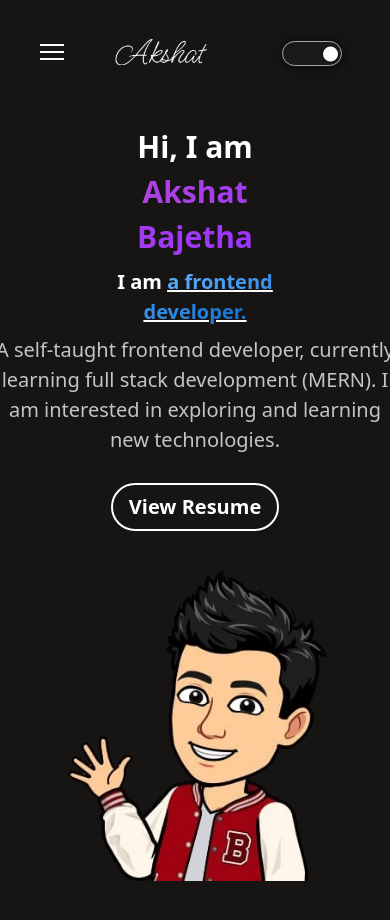
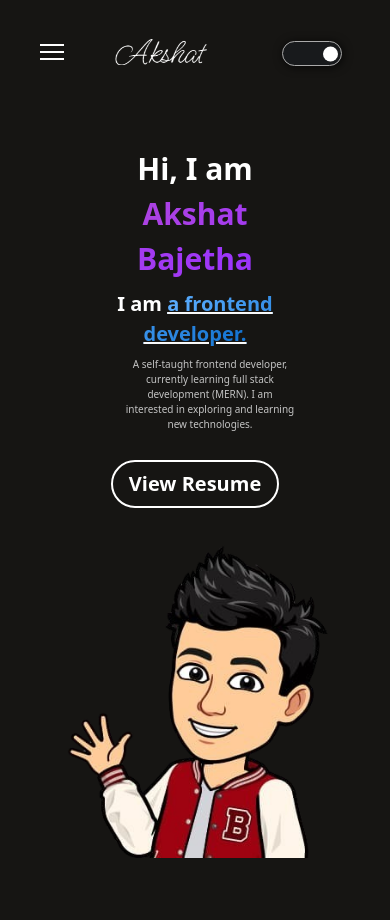
Before and after one commit to akshatbajetha/portfolio-website, a React (Vite) app: page / in a window 390 px wide. Shown: the top 920 px of the page. Built offline with nearby package versions, Linux system fonts and the light colour scheme.

Commit message:
Responsiveness

```diff
--- a/index.html
+++ b/index.html
@@ -3,7 +3,7 @@
   <head>
     <meta charset="UTF-8" />
     <link rel="icon" type="image/svg+xml" href="/avatar.png" />
-    <meta name="viewport" content="width=device-width, initial-scale=1.0" />
+    <meta name="viewport" content="width=device-width, initial-scale=1.0, maximum-scale=1.0, user-scalable=no" />
     <title>Akshat Bajetha</title>
   </head>
   <body class="dark:bg-background bg-white-background">
--- a/src/App.jsx
+++ b/src/App.jsx
@@ -7,9 +7,9 @@ function App() {
   const location = useLocation();
 
   useEffect(() => {
-    if (location.pathname === "/") {
+    if (location.pathname === "/" && window.innerWidth > 850) {
       document.body.style.overflowY = "hidden";
-    } else if (location.pathname === "/about") {
+    } else if (location.pathname === "/about" && window.innerWidth > 850) {
       document.body.style.overflow = "hidden";
     } else {
       document.body.style.overflowY = "auto";
--- a/src/components/LogoCarousel.jsx
+++ b/src/components/LogoCarousel.jsx
@@ -52,7 +52,7 @@ function LogoCarousel() {
       ];
 
   return (
-    <AppContainer className='p-4 m-4'>
+    <AppContainer className='p-4 m-4 logo-carousel'>
       <Wrapper>
         <Marquee>
           <MarqueeGroup>
--- a/src/index.css
+++ b/src/index.css
@@ -205,6 +205,19 @@ nav{
 
 @media (max-width: 850px) {
 
+  body{
+    overflow-x: hidden;
+    overflow-y: auto;
+  }
+
+  .logo-carousel{
+    max-width: 200px;
+  }
+
+  .brief {
+    width: 300px;
+  }
+
 
   .heading {
     font-size: 30px;
@@ -242,9 +255,12 @@ nav{
     padding-top: 10px;
   }
 
+
+
   .home-text{
-    font-size: 20px;
+    padding-left: 30px;
     margin: 0px 50px;
+    font-size: 10px;
   }
 
   .home-page{
@@ -269,7 +285,26 @@ nav{
   }
 
   .about-page{
-    width: 100vw;
+    flex-wrap: wrap;
+  }
+
+  .logo-carousel {
+    width: 100%;
+  }
+
+  .logo-carousel .Marquee {
+    width: 100%;
+    mask-image: linear-gradient(
+      to right,
+      hsl(0 0% 0% / 0),
+      hsl(0 0% 0% / 1) 5%,
+      hsl(0 0% 0% / 1) 95%,
+      hsl(0 0% 0% / 0)
+    );
+  }
+
+  .logo-carousel .ImageGroup {
+    width: 80%;
   }
 
 
--- a/src/pages/Home.jsx
+++ b/src/pages/Home.jsx
@@ -26,7 +26,7 @@ function Home() {
         delay: 0.1,
       }}
       exit={{ x: 100, opacity: 0 }}
-    className='w-full h-screen flex overflow-y-hidden flex-row items-center justify-center home-page align-middle bg-white-background dark:bg-background'>
+    className='w-full h-screen flex flex-row items-center justify-center home-page align-middle bg-white-background dark:bg-background'>
 
       <div className='flex justify-center items-center align-middle flex-col home-page-text'>
           <div className='text-center mb-2'>
```
